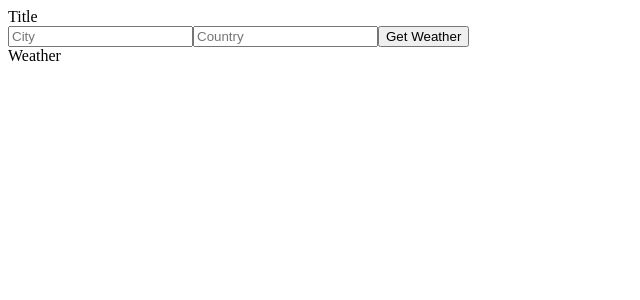
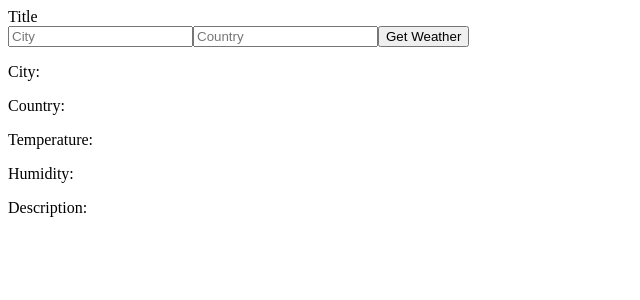
Before and after one commit to WiseChannel/React_WeatherApp, a React (Create React App) app: page / in a window 1280 px wide. Shown: the top 300 px of the page, without its empty margins (0-640 px from the left). Built offline with nearby package versions, Linux system fonts and the light colour scheme.

Commit message:
[add] added new properties to weather components

```diff
--- a/package.json
+++ b/package.json
@@ -1,7 +1,7 @@
 {
   "homepage": "http://wisechannel.github.io/React_WeatherApp",
   "name": "react-wearther",
-  "version": "0.1.0",
+  "version": "0.1.1",
   "private": true,
   "dependencies": {
     "@testing-library/jest-dom": "^4.2.4",
--- a/src/App.js
+++ b/src/App.js
@@ -5,18 +5,36 @@
 import Form from "./components/elements/Form";
 import Weather from "./components/elements/Weather";
 import { API_KEY } from "./components/config/config";
-
+import Axios from "axios";
 
 
 export class App extends Component {
+
+    state = {
+        temperature: undefined,
+        city: undefined,
+        country: undefined,
+        humidity: undefined,
+        description: undefined,
+        error: false,
+
+    }
 
     getWeather = async (e) => {
         e.preventDefault()
         const city = e.target.elements.city.value
         const country = e.target.elements.country.value
-        const api_call = await fetch(`http://api.openweathermap.org/data/2.5/weather?q=${city},${country}&appid=${API_KEY}&units=metric`)
-        const data = api_call.json()
+        const api_call = await Axios(`http://api.openweathermap.org/data/2.5/weather?q=${city},${country}&appid=${API_KEY}&units=metric`)
+        const data = await api_call.data
         console.log(data)
+        this.setState({
+            temperature: data.main.temp,
+            city: data.name,
+            country: data.sys.country,
+            humidity: data.main.humidity,
+            description: data.weather[0].description,
+            error: ''
+        })
     }
 
     render() {
@@ -24,7 +42,14 @@
             <div className='App'>
                 <Titles />
                 <Form getWeather={this.getWeather}/>
-                <Weather />
+                <Weather
+                    temperature={this.state.temperature}
+                    city={this.state.city}
+                    country={this.state.country}
+                    humidity={this.state.humidity}
+                    description={this.state.description}
+                    error={this.state.error}
+                />
             </div>
         )
     }
--- a/src/components/elements/Weather.js
+++ b/src/components/elements/Weather.js
@@ -3,7 +3,13 @@
 class Weather extends React.Component{
     render() {
         return(
-            <div>Weather</div>
+            <>
+                <p>City: { this.props.city }</p>
+                <p>Country: { this.props.country }</p>
+                <p>Temperature: { this.props.temperature }</p>
+                <p>Humidity: { this.props.humidity }</p>
+                <p>Description: { this.props.description }</p>
+            </>
         )
     }
 }
```
Also changed, not shown: 1 other file (tests, documents, lock files or other folders).
